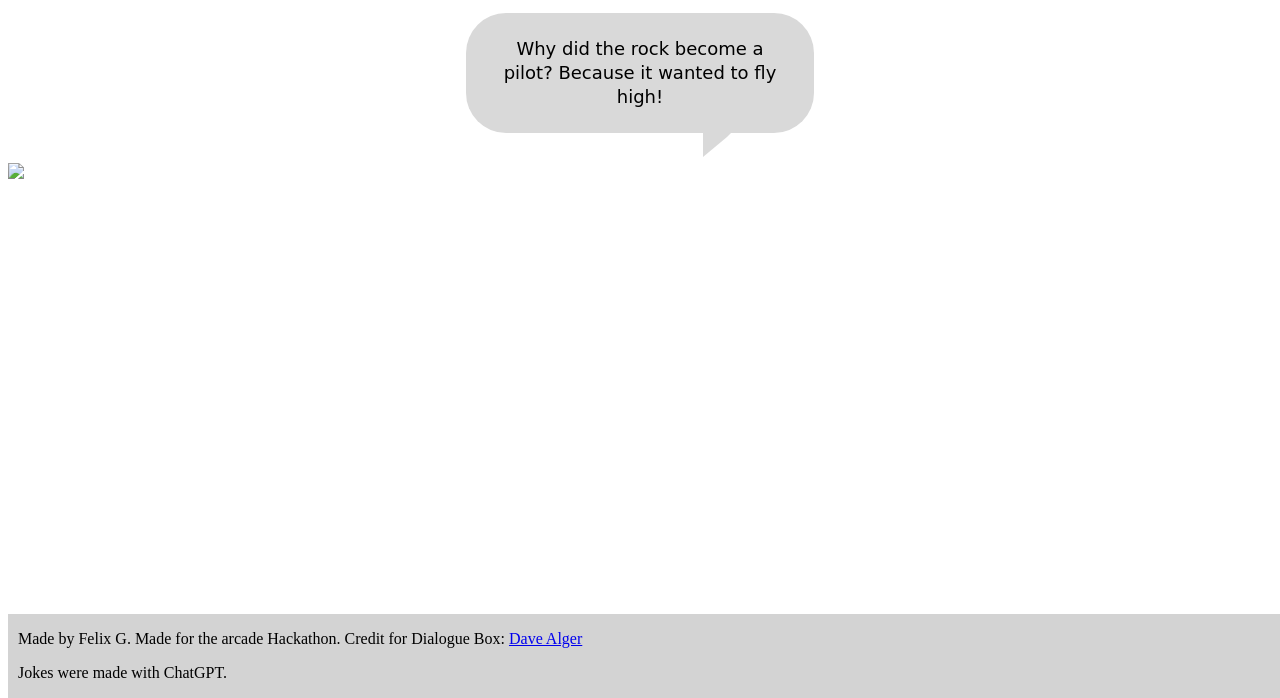
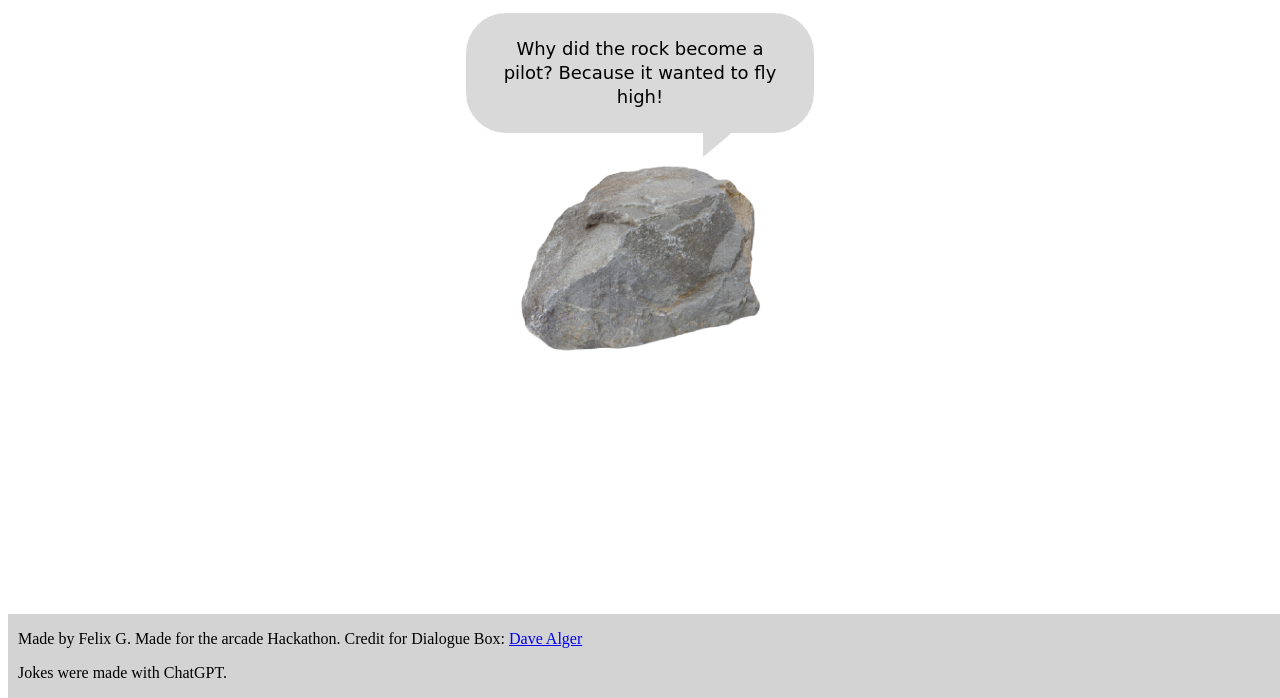
Before and after one commit to API-Troubles/Pet-Rock-Joke-generator, a plain HTML site: page index.html in a window 1280 px wide. Shown: the part 102-800 px from the top of the page. Drawn offline with Linux system fonts and the light colour scheme; a web font is replaced by a local one.

Commit message:
Update index.html

```diff
--- a/index.html
+++ b/index.html
@@ -22,7 +22,7 @@
   <p class="center grapeNuts">It tells jokes! Hopefully funny jokes lol. Reload for another one!</p>
   <div id="jokeDialogueBox" class="bubble bubble-bottom-left"></div>
 
-  <img id="rock" src="/static/rock.png">
+  <img id="rock" src="/rock.png">
 
   <div id="footer">
     <p>Made by Felix G. Made for the arcade Hackathon. Credit for Dialogue Box: <a href="https://www.davealger.com/">Dave Alger</a></p>
```
